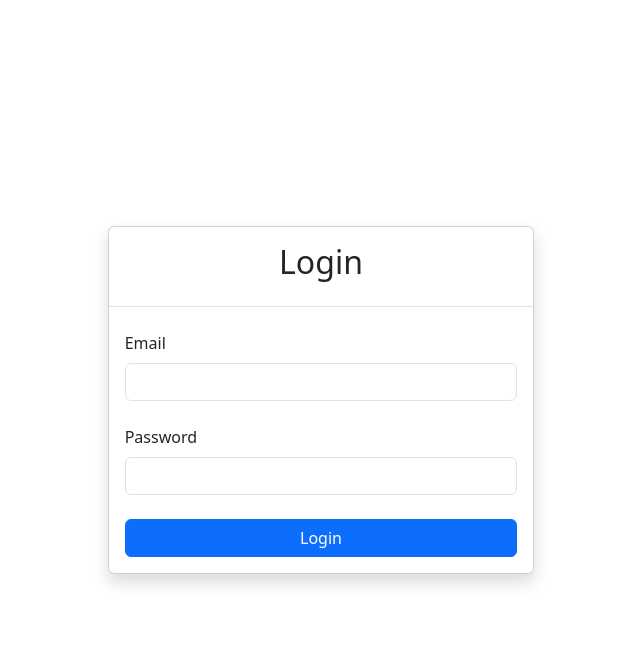
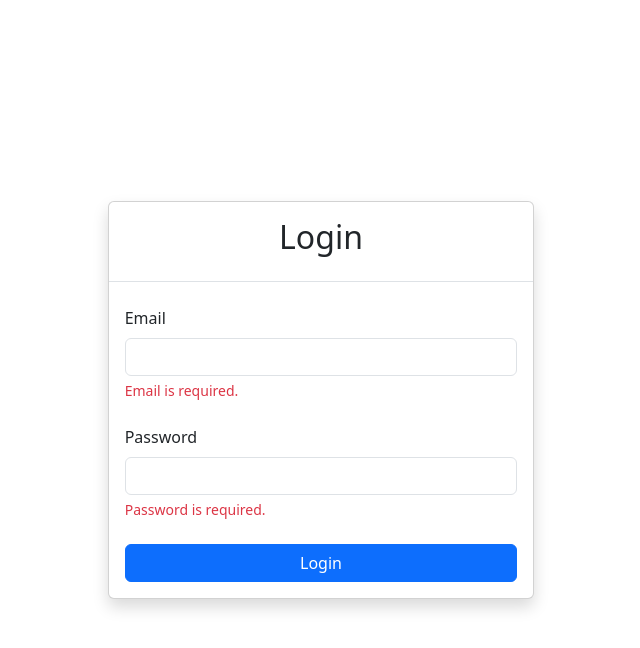
Before and after one commit to Mohamedrezk-web/parent-aps-assesment, an Angular app: page / in a window 1280 px wide. Both pictures are taken after a click on the button "Login". Shown: the top 648 px of the page, without its empty margins (319-959 px from the left). Built offline with nearby package versions, Linux system fonts and the light colour scheme.

Commit message:
Add form validation

```diff
--- a/src/app/pages/auth/components/login-form/login-form.component.html
+++ b/src/app/pages/auth/components/login-form/login-form.component.html
@@ -1,4 +1,10 @@
-<form [formGroup]="loginFormGroup">
+<form
+  [formGroup]="loginFormGroup"
+  [ngClass]="{
+    'was-validated': loginFormGroup.valid
+  }"
+  class="needs-validation"
+>
   <div class="mb-4">
     <label for="email" class="form-label">Email</label>
     <input
@@ -7,6 +13,16 @@
       class="form-control"
       id="email"
     />
+    @if (formControls.email.errors && submitted) {
+
+    <div
+      class="invalid-feedback"
+      [ngClass]="[formControls.email.valid ? 'd-none' : 'd-block']"
+    >
+      {{ formControls.email.errors["required"] && "Email is required." }}
+      {{ formControls.email.errors["email"] && "Please add correct email." }}
+    </div>
+    }
   </div>
   <div class="mb-4">
     <label for="password" class="form-label">Password</label>
@@ -16,6 +32,15 @@
       class="form-control"
       id="password"
     />
+    @if (formControls.password.errors && submitted) {
+
+    <div
+      class="invalid-feedback"
+      [ngClass]="[formControls.password.valid ? 'd-none' : 'd-block']"
+    >
+      Password is required.
+    </div>
+    }
   </div>
 
   <div class="d-grid">
--- a/src/app/pages/auth/components/login-form/login-form.component.ts
+++ b/src/app/pages/auth/components/login-form/login-form.component.ts
@@ -1,5 +1,11 @@
+import { NgClass } from '@angular/common';
 import { Component, EventEmitter, OnInit, Output } from '@angular/core';
-import { FormControl, FormGroup, ReactiveFormsModule } from '@angular/forms';
+import {
+  FormControl,
+  FormGroup,
+  ReactiveFormsModule,
+  Validators,
+} from '@angular/forms';
 import { LoginFormControls, LoginFormValue } from '@app/pages/auth/models';
 
 @Component({
@@ -7,12 +13,16 @@ import { LoginFormControls, LoginFormValue } from '@app/pages/auth/models';
   standalone: true,
   templateUrl: './login-form.component.html',
 
-  imports: [ReactiveFormsModule],
+  imports: [ReactiveFormsModule, NgClass],
 })
 export class LoginFormComponent implements OnInit {
   loginFormGroup!: FormGroup<LoginFormControls>;
+  submitted: boolean = false;
+  @Output() onSubmit = new EventEmitter<LoginFormValue>();
 
-  @Output() onSubmit = new EventEmitter<LoginFormValue>();
+  get formControls() {
+    return this.loginFormGroup.controls;
+  }
 
   constructor() {}
 
@@ -27,14 +37,18 @@ export class LoginFormComponent implements OnInit {
     }
   ) {
     this.loginFormGroup = new FormGroup<LoginFormControls>({
-      email: new FormControl(initValue.email),
-      password: new FormControl(initValue.password),
+      email: new FormControl(initValue.email, [
+        Validators.required,
+        Validators.email,
+      ]),
+      password: new FormControl(initValue.password, [Validators.required]),
     });
   }
 
   submitFormValue() {
-    const value = this.loginFormGroup.getRawValue();
-
-    this.onSubmit.emit(value);
+    this.submitted = true;
+    const { getRawValue, valid } = this.loginFormGroup;
+    if (!valid) return;
+    this.onSubmit.emit(getRawValue());
   }
 }
```
